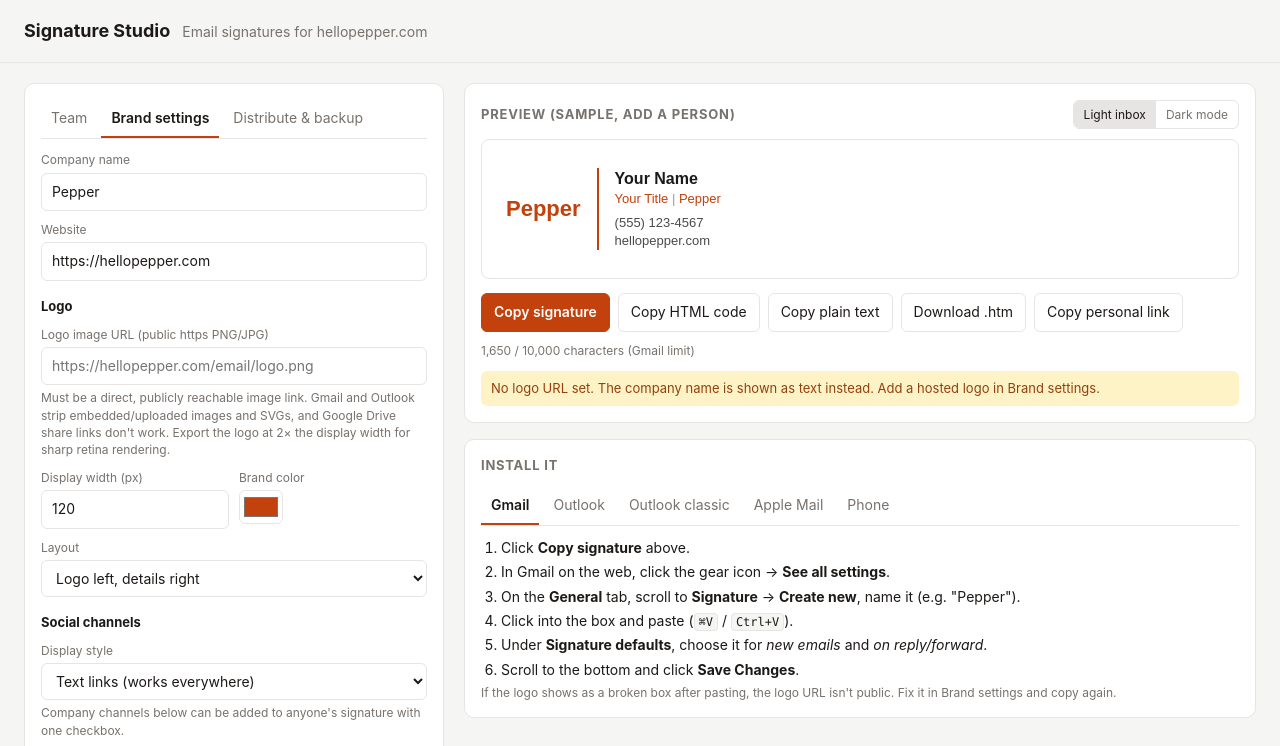
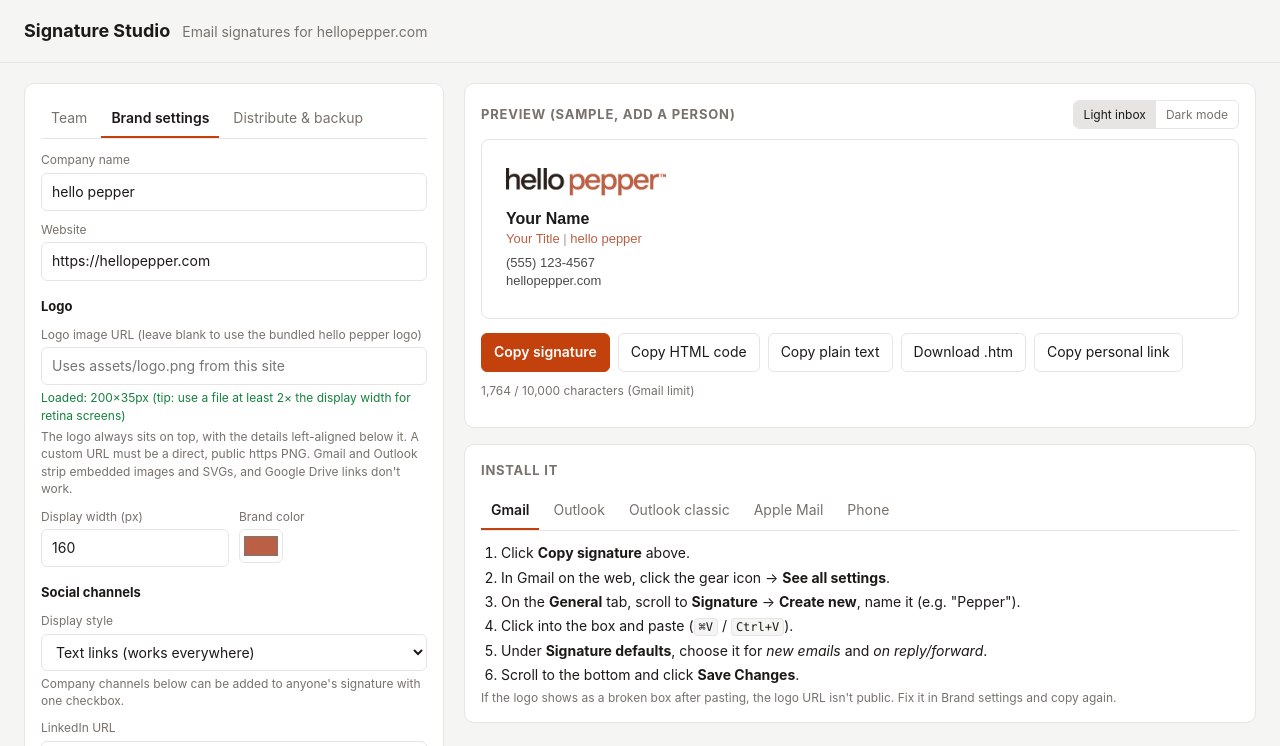
Before and after one commit to jasonsherwood-pepper/email-signature-creator, a plain HTML site: page index.html in a window 1280 px wide. Both pictures are taken after a click on the tab "Brand settings". Shown: the top 746 px of the page. Drawn offline with Linux system fonts and the light colour scheme.

Commit message:
Bundle hello pepper logo; logo-on-top layout; brand color
- Logo always sits above the details, everything left-aligned to it
- assets/logo.png flattened onto white so dark-mode clients don't hide the dark wordmark
- Dark preview now mimics client text recoloring
- Default brand color #bc6045 sampled from the logo

Co-Authored-By: Claude Opus 5.5 <noreply@anthropic.com>

```diff
--- a/index.html
+++ b/index.html
@@ -58,6 +58,9 @@ input[type=color]{width:44px;height:34px;border:1px solid var(--line);border-rad
 .stage{border-radius:8px;padding:28px 24px;overflow:auto;border:1px solid var(--line)}
 .stage.light{background:#ffffff}
 .stage.dark{background:#202124}
+/* Approximates how dark-mode clients recolor text but leave images untouched */
+.stage.dark #preview{filter:invert(1) hue-rotate(180deg)}
+.stage.dark #preview img{filter:invert(1) hue-rotate(180deg)}
 .stage-head{display:flex;justify-content:space-between;align-items:center;gap:8px;flex-wrap:wrap;margin-bottom:10px}
 .seg{display:inline-flex;border:1px solid var(--line);border-radius:6px;overflow:hidden}
 .seg button{background:none;border:0;padding:5px 10px;color:var(--muted);font:inherit;font-size:12px;cursor:pointer}
@@ -101,19 +104,14 @@ input[type=color]{width:44px;height:34px;border:1px solid var(--line);border-rad
         <label>Website</label>
         <input type="url" data-k="website" placeholder="https://hellopepper.com">
         <h3>Logo</h3>
-        <label>Logo image URL (public https PNG/JPG)</label>
-        <input type="url" data-k="logoUrl" placeholder="https://hellopepper.com/email/logo.png">
+        <label>Logo image URL (leave blank to use the bundled hello pepper logo)</label>
+        <input type="url" data-k="logoUrl" placeholder="Uses assets/logo.png from this site">
         <div class="status" id="logoStatus"></div>
-        <p class="hint">Must be a direct, publicly reachable image link. Gmail and Outlook strip embedded/uploaded images and SVGs, and Google Drive share links don't work. Export the logo at 2× the display width for sharp retina rendering.</p>
+        <p class="hint">The logo always sits on top, with the details left-aligned below it. A custom URL must be a direct, public https PNG. Gmail and Outlook strip embedded images and SVGs, and Google Drive links don't work.</p>
         <div class="row">
           <div><label>Display width (px)</label><input type="number" min="40" max="300" data-k="logoWidth"></div>
           <div><label>Brand color</label><input type="color" data-k="color"></div>
         </div>
-        <label>Layout</label>
-        <select data-k="layout">
-          <option value="horizontal">Logo left, details right</option>
-          <option value="stacked">Logo on top</option>
-        </select>
         <h3>Social channels</h3>
         <label>Display style</label>
         <select data-k="socialStyle">
@@ -244,8 +242,8 @@ input[type=color]{width:44px;height:34px;border:1px solid var(--line);border-rad
 const KEY = 'pepper-signatures.v1';
 const SOCIALS = [['linkedin','LinkedIn'],['x','X'],['instagram','Instagram'],['facebook','Facebook'],['youtube','YouTube'],['tiktok','TikTok']];
 const DEFAULT_SETTINGS = {
-  company:'Pepper', website:'https://hellopepper.com', logoUrl:'', logoWidth:120, logoHeight:0,
-  color:'#c2410c', layout:'horizontal', socialStyle:'text', iconBase:'', companySocials:{}, disclaimer:''
+  company:'hello pepper', website:'https://hellopepper.com', logoUrl:'', logoWidth:160, logoHeight:0,
+  color:'#bc6045', socialStyle:'text', iconBase:'', companySocials:{}, disclaimer:''
 };
 const $ = s => document.querySelector(s);
 const $$ = s => Array.from(document.querySelectorAll(s));
@@ -270,6 +268,13 @@ function safeUrl(u){
   if(!u) return '';
   if(!/^[a-z][a-z0-9+.-]*:/i.test(u)) u = 'https://' + u.replace(/^\/+/, '');
   try{ const p = new URL(u); return (p.protocol === 'https:' || p.protocol === 'http:') ? p.href : ''; }catch(e){ return ''; }
+}
+// Custom logo URL if set; otherwise the logo bundled with this site (assets/logo.png),
+// resolved to an absolute URL so it works inside sent email.
+const isHosted = /^https?:$/.test(location.protocol);
+function logoSrc(s){
+  if(String(s.logoUrl || '').trim()) return safeUrl(s.logoUrl);
+  return new URL('assets/logo.png', location.href).href;
 }
 function telHref(phone){
   const raw = String(phone || '').trim();
@@ -309,10 +314,10 @@ function socialsFor(p, s){
 // Tables + inline styles only; no classes, no <style>, no SVG, no data: URIs.
 function buildSignature(p, s){
   const FONT = 'Arial,Helvetica,sans-serif';
-  const color = /^#[0-9a-f]{6}$/i.test(s.color) ? s.color : '#c2410c';
+  const color = /^#[0-9a-f]{6}$/i.test(s.color) ? s.color : '#bc6045';
   const site = safeUrl(s.website);
-  const logo = safeUrl(s.logoUrl);
-  const w = Math.max(40, Math.min(300, Number(s.logoWidth) || 120));
+  const logo = logoSrc(s);
+  const w = Math.max(40, Math.min(300, Number(s.logoWidth) || 160));
   const h = s.logoHeight ? Math.round(s.logoHeight) : 0;
   const base = `font-family:${FONT};mso-line-height-rule:exactly;`;
   const cell = (inner, style) => `<tr><td style="padding:0;${base}${style}">${inner}</td></tr>`;
@@ -352,17 +357,11 @@ function buildSignature(p, s){
   }
   const textTable = `<table cellpadding="0" cellspacing="0" border="0" role="presentation" style="border-collapse:collapse;">${rows}</table>`;
 
-  let main;
-  if(s.layout === 'stacked'){
-    main = `<tr><td style="padding:0 0 12px 0;${base}">${logoHtml}</td></tr>` +
-           `<tr><td style="padding:12px 0 0 0;border-top:2px solid ${color};${base}">${textTable}</td></tr>`;
-  }else{
-    main = `<tr><td valign="middle" style="padding:0 16px 0 0;border-right:2px solid ${color};${base}">${logoHtml}</td>` +
-           `<td valign="middle" style="padding:0 0 0 16px;${base}">${textTable}</td></tr>`;
-  }
+  // Logo always on top; everything below shares its left edge.
+  const main = `<tr><td align="left" valign="top" style="padding:0 0 12px 0;${base}">${logoHtml}</td></tr>` +
+               `<tr><td align="left" valign="top" style="padding:0;${base}">${textTable}</td></tr>`;
   const disc = String(s.disclaimer || '').trim();
-  const cols = s.layout === 'stacked' ? 1 : 2;
-  const discRow = disc ? `<tr><td colspan="${cols}" style="padding:14px 0 0 0;${base}font-size:11px;line-height:15px;color:#8a8a8a;">${esc(disc).replace(/\n/g, '<br>')}</td></tr>` : '';
+  const discRow = disc ? `<tr><td align="left" style="padding:14px 0 0 0;${base}font-size:11px;line-height:15px;color:#8a8a8a;">${esc(disc).replace(/\n/g, '<br>')}</td></tr>` : '';
 
   return `<table cellpadding="0" cellspacing="0" border="0" role="presentation" style="border-collapse:collapse;${base}">${main}${discRow}</table>`;
 }
@@ -382,7 +381,7 @@ function buildPlain(p, s){
 function warningsFor(p, s, html){
   const w = [];
   const logo = String(s.logoUrl || '').trim();
-  if(!logo) w.push('No logo URL set. The company name is shown as text instead. Add a hosted logo in Brand settings.');
+  if(!logo){ if(!isHosted) w.push('Local preview: the bundled logo only works in sent email once this app is deployed and opened from its web address.'); }
   else if(!/^https:\/\//i.test(logo)) w.push('Logo URL should start with https://. Many clients block images served over plain http.');
   else if(/drive\.google\.com|docs\.google\.com/i.test(logo)) w.push('Google Drive links are not direct image links and usually show as broken images. Host the logo on your website instead.');
   else if(/\.svg(\?|$)/i.test(logo)) w.push('SVG logos are blocked by Gmail and Outlook. Use a PNG.');
@@ -398,12 +397,12 @@ function warningsFor(p, s, html){
 // ---------- logo dimension detection ----------
 let logoState = 'none';
 function detectLogo(){
-  const s = state.settings, u = safeUrl(s.logoUrl), el = $('#logoStatus');
+  const s = state.settings, u = logoSrc(s), el = $('#logoStatus');
   if(!u){ logoState = 'none'; if(el){ el.textContent=''; el.className='status'; } return; }
   logoState = 'loading'; if(el){ el.textContent = 'Checking logo…'; el.className = 'status'; }
   const img = new Image();
   img.onload = () => {
-    if(safeUrl(state.settings.logoUrl) !== u) return;
+    if(logoSrc(state.settings) !== u) return;
     logoState = 'ok';
     s.logoNatural = [img.naturalWidth, img.naturalHeight];
     applyLogoHeight();
@@ -411,7 +410,7 @@ function detectLogo(){
     save(); render();
   };
   img.onerror = () => {
-    if(safeUrl(state.settings.logoUrl) !== u) return;
+    if(logoSrc(state.settings) !== u) return;
     logoState = 'error'; if(el){ el.textContent = 'Could not load this image.'; el.className = 'status bad'; }
     render();
   };
```
Also changed, not shown: README.md, assets/logo-transparent.png (added), assets/logo.png (added).
